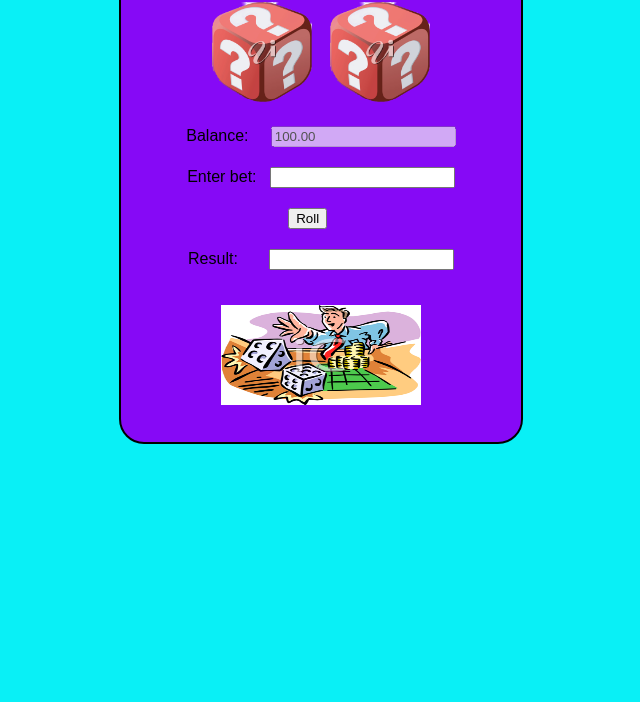
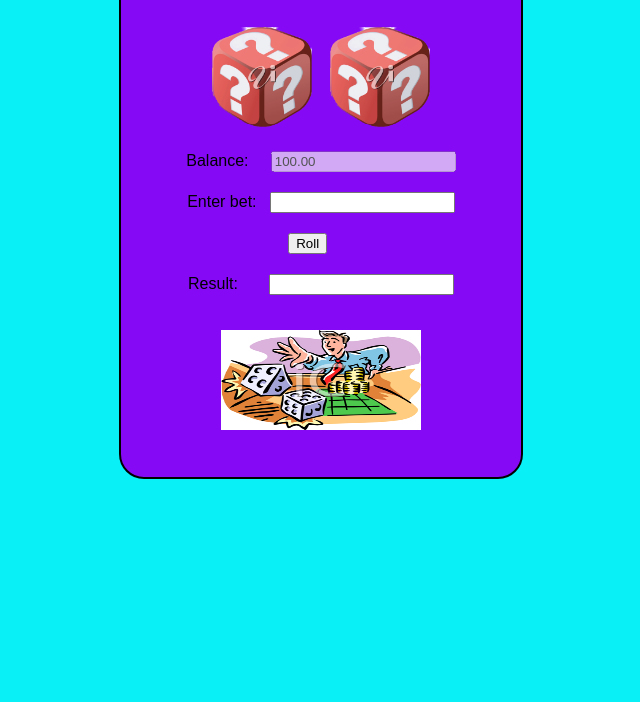
Before and after one commit to lschoch/CS311_Project5_LHS, a plain HTML site: page index.html in a window 1280 px wide. Shown: the part 98-800 px from the top of the page, without its empty margins (319-959 px from the left). Drawn offline with Linux system fonts and the light colour scheme.

Commit message:
Added padding-top to body in styles.css.

```diff
--- a/css/styles.css
+++ b/css/styles.css
@@ -3,23 +3,20 @@ body {
     background-color: #09f0f6;
     font-family: Arial, Helvetica, sans-serif;
     color: black;
-    padding: 0px;
+    padding-top: 10px;
 }
-
-/* #f60f09
-#79f609 */
 
 #box {
     display: flex;
     flex-flow: column;
     align-items: center;
     background-color: #8609f6;
-    height: 530px;
+    height: 540px;
     width: 400px;
     border: 2px solid black;
     border-radius: 25px;
     margin: auto;
-   /*  margin-top: 15px; */
+    padding-top: 15px;
 }
 
 .flex-container {
@@ -27,10 +24,6 @@ body {
     flex-flow: column;
     align-items: center;
 }
-
-/* #dieLeft, #dieRight, #betDiv, #resultDiv {
-    padding: 15px;
-} */
 
 .flex-item {
     padding: 10px;
```
